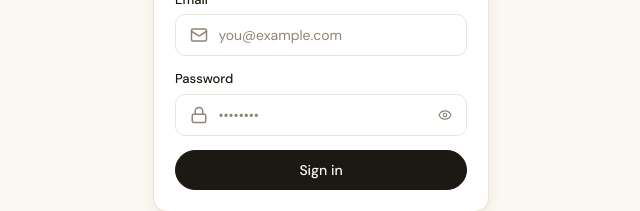
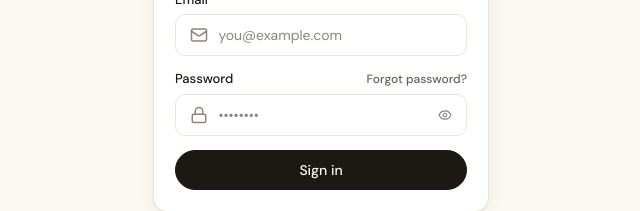
Before and after one commit to HemanthKusi/XtractNote, a Next.js app in the folder frontend/: page /login in a window 1280 px wide. Shown: the part 405-616 px from the top of the page, without its empty margins (319-959 px from the left). Built offline with nearby package versions, Linux system fonts and the light colour scheme.

Commit message:
feat(frontend): add forgot-password route link to login
Turn the login password label into a row with a 'Forgot password?' link,
using the shared routes constant instead of hardcoding the path. This makes
the password-reset flow discoverable from the login screen.

```diff
--- a/frontend/src/app/(auth)/forgot-password/page.tsx
+++ b/frontend/src/app/(auth)/forgot-password/page.tsx
@@ -30,7 +30,7 @@ export default function ForgotPasswordPage() {
     const { error: resetError } = await supabase.auth.resetPasswordForEmail(email, {
       // The recovery link returns through File 4's callback, which then
       // forwards to the reset page (File 9) inside a temporary session.
-      redirectTo: `${window.location.origin}/auth/callback?redirectTo=${encodeURIComponent("/reset-password")}`,
+      redirectTo: `${window.location.origin}/auth/callback?redirectTo=${encodeURIComponent(ROUTES.RESET_PASSWORD)}`,
     });
 
     // Don't leak whether the email exists — always show the same success.
--- a/frontend/src/app/(auth)/login/page.tsx
+++ b/frontend/src/app/(auth)/login/page.tsx
@@ -163,7 +163,15 @@ function LoginForm() {
             </div>
 
             <div className="space-y-1.5">
-              <label htmlFor="password" className="block text-sm font-medium text-xn-ink">Password</label>
+              <div className="flex items-center justify-between">
+                <label htmlFor="password" className="block text-sm font-medium text-xn-ink">Password</label>
+                <Link
+                  href={ROUTES.FORGOT_PASSWORD}
+                  className="text-xs font-medium text-xn-ink-muted hover:text-xn-accent transition-colors"
+                >
+                  Forgot password?
+                </Link>
+              </div>
               <Input
                 id="password"
                 type={showPassword ? "text" : "password"}
--- a/frontend/src/app/(auth)/reset-password/page.tsx
+++ b/frontend/src/app/(auth)/reset-password/page.tsx
@@ -78,7 +78,7 @@ export default function ResetPasswordPage() {
                 This password reset link is no longer valid. Please request a new one.
               </p>
               <div className="mt-6">
-                <Link href="/forgot-password">
+                <Link href={ROUTES.FORGOT_PASSWORD} className="font-medium text-xn-ink hover:text-xn-accent transition-colors">
                   <Button variant="primary" size="lg" fullWidth>Request a new link</Button>
                 </Link>
               </div>
--- a/frontend/src/lib/constants/routes.ts
+++ b/frontend/src/lib/constants/routes.ts
@@ -12,6 +12,8 @@ export const ROUTES = {
   HOME: "/",
   LOGIN: "/login",
   SIGNUP: "/signup",
+  FORGOT_PASSWORD: "/forgot-password",
+  RESET_PASSWORD: "/reset-password",
 
   // Authenticated
   DASHBOARD: "/dashboard",
```
